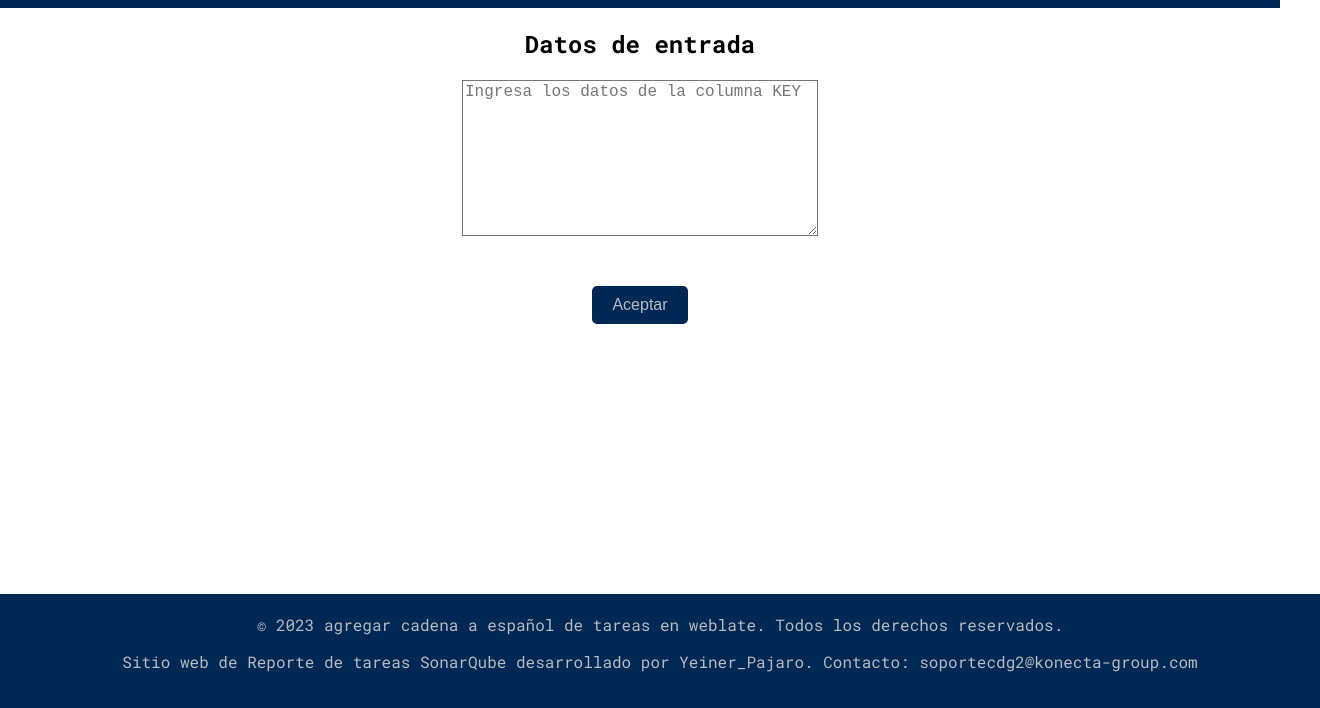
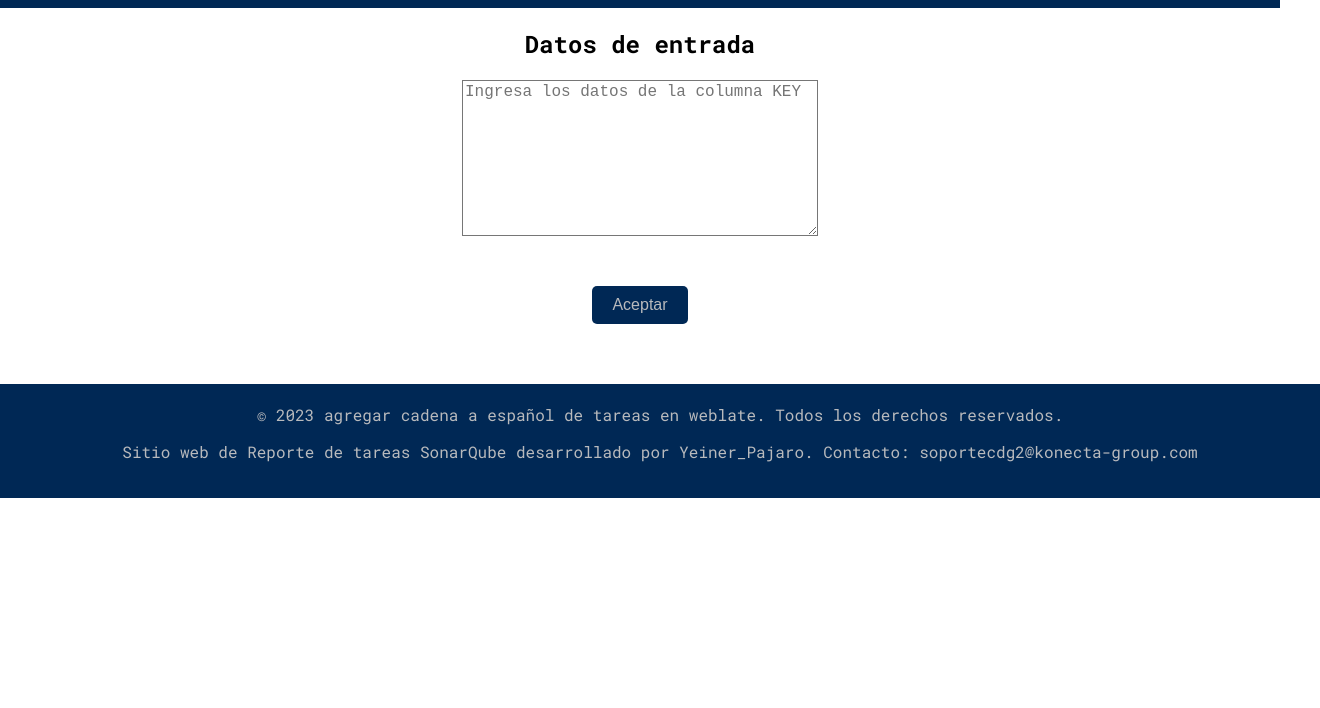
Before and after one commit to ydpajaro/weblate, a plain HTML site: page index.html in a window 1280 px wide. Shown: the part 92-800 px from the top of the page, 1320 px wide, since content can reach past the window. Drawn offline with Linux system fonts and the light colour scheme.

Commit message:
Se organiza el footer para que tenga margin-top: 30px; se elimina position:fixed;

```diff
--- a/style.css
+++ b/style.css
@@ -95,11 +95,11 @@
 
 
 footer {
-  position: fixed;
   bottom: 0;
   width: 100%;
   background-color: var(--color-azul-oscuro);
   color: var(--color-gris-claro);
   padding: 20px;
+  margin-top: 30px;
   text-align: center;
 }
```
